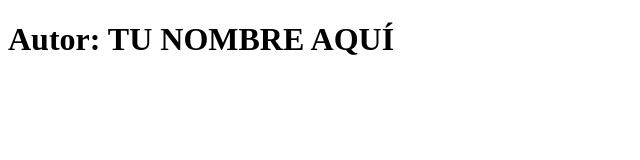
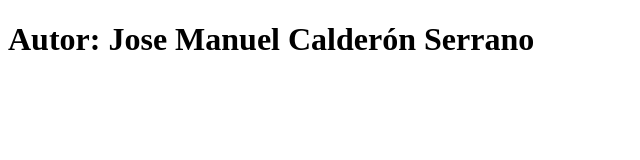
Before and after one commit to JoseNotFound/practica_vuejs_introduccion, a website: page index.html in a window 1280 px wide. Shown: the whole page, without its empty margins (0-640 px from the left). Drawn offline with Linux system fonts and the light colour scheme.

Commit message:
nombre en Autor:

```diff
--- a/index.html
+++ b/index.html
@@ -11,7 +11,7 @@
 
     <body>
 
-        <h1 id="autor">Autor: TU NOMBRE AQUÍ</h1>
+        <h1 id="autor">Autor: Jose Manuel Calderón Serrano</h1>
 
         <!-- https://vuejs.org/v2/guide/index.html -->
         <div id="app">
```
